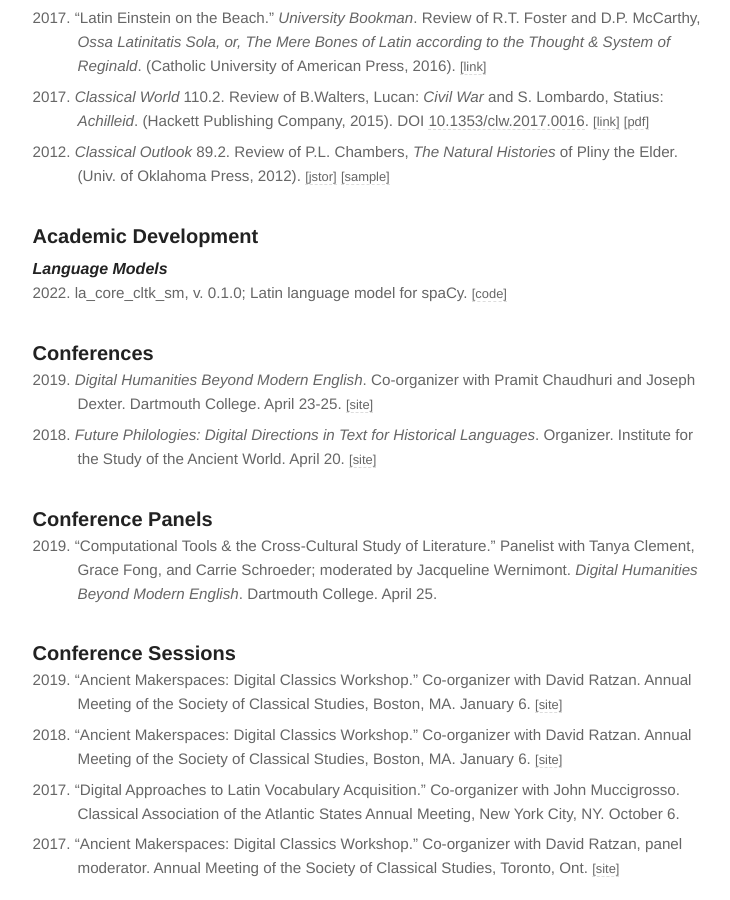
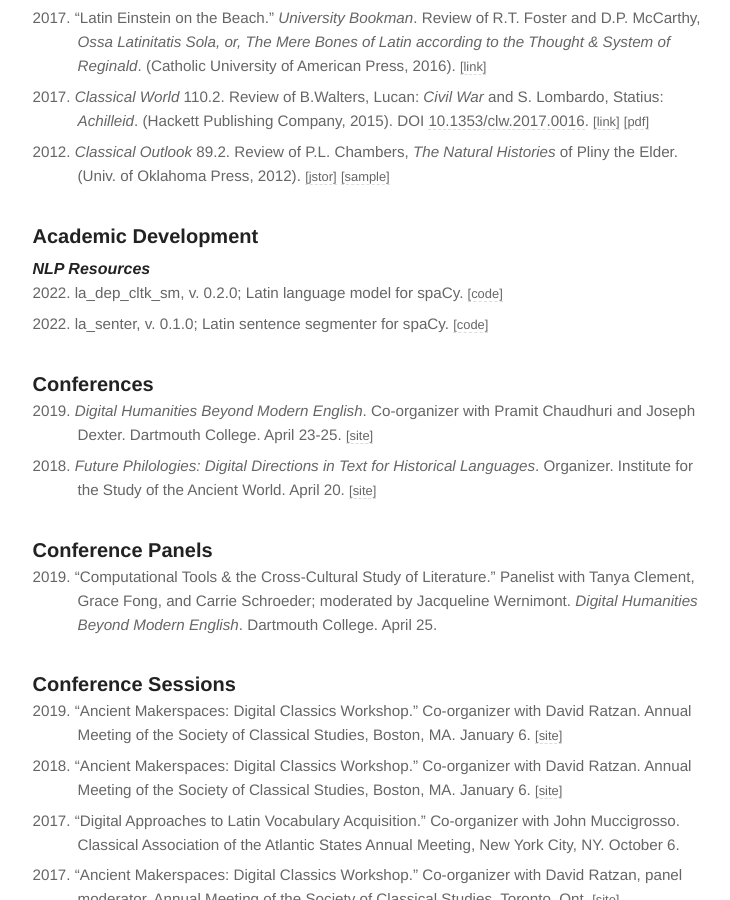
Before and after one commit to diyclassics/diyclassics.github.io, a Jekyll site: the page built from cv.md, in a window 1280 px wide and 900 px high, scrolled down 2005 px. Shown: the whole window, without its empty margins (265-995 px from the left). Built offline with Jekyll 4.4.1, drawn with Linux system fonts in a browser that asks for light colours.

Commit message:
Update NLP resources

```diff
--- a/cv.md
+++ b/cv.md
@@ -81,9 +81,10 @@
 
 ### Academic Development
 
-#### Language Models
+#### NLP Resources
 
-- 2022\. la_core_cltk_sm, v. 0.1.0; Latin language model for spaCy. [[code]](https://github.com/diyclassics/latin-spacy-models/tree/main/la_core_cltk_sm){:.cv-link}
+- 2022\. la_dep_cltk_sm, v. 0.2.0; Latin language model for spaCy. [[code]](https://github.com/diyclassics/la_dep_cltk_sm){:.cv-link}
+- 2022\. la_senter, v. 0.1.0; Latin sentence segmenter for spaCy. [[code]](https://github.com/diyclassics/la_senter){:.cv-link}
 
 ### Conferences
 
```
